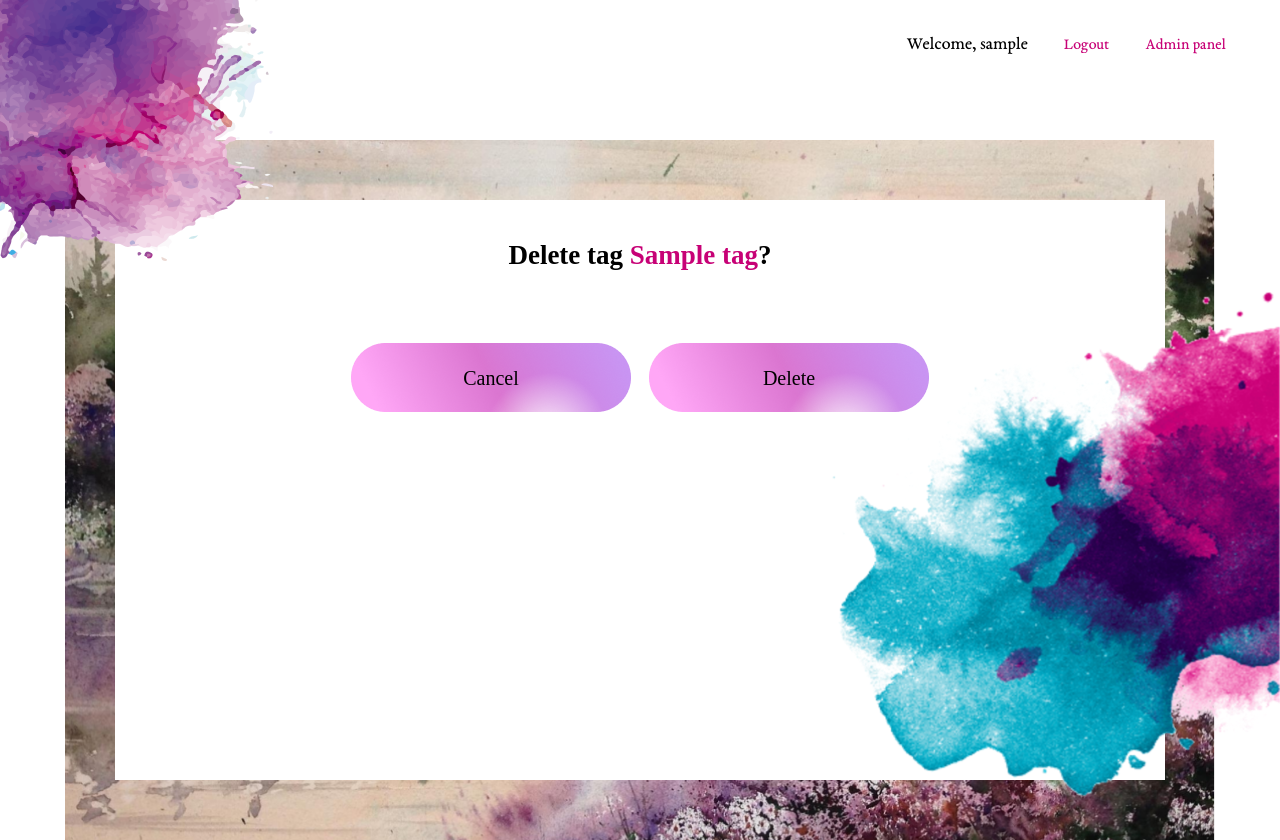
After one commit to DaniilOlivo/artist-references, a Django app: page /references/tags/delete/1/ in a window 1280 px wide. The commit adds this page. Run offline with Django 5.2, Linux system fonts and the light colour scheme; a user stored in the database is signed in; tables that the repository leaves empty hold one stand-in row (values such as "Sample post"); some web fonts are replaced.

Commit message:
Add delete page tag

```diff
--- /dev/null
+++ b/references/templates/references/delete_tag.html
@@ -0,0 +1,22 @@
+{% extends "layout.html" %}
+
+{% block title %}Artist References. Delete tag{% endblock title %}
+
+{% block main %}
+    <div class="form-page">
+        <h2 class="form-page__title">
+            Delete tag <span class="form-page__selection">{{ object }}</span>?
+        </h2>
+
+        <form method="post" class="form-page__form">
+            {% csrf_token %}
+            <div class="form__panel">
+                <a href="{% url "tags" %}" class="btn-main btn-main_a">Cancel</a>
+                <input
+                    type="submit"
+                    value="Delete"
+                    class="btn-main">
+            </div>
+        </form>
+    </div>
+{% endblock main %}
--- a/references/templates/references/list_tags.html
+++ b/references/templates/references/list_tags.html
@@ -23,7 +23,7 @@
                             <img src="{% static "img/edit.png" %}" alt="edit">
                         </a>
 
-                        <a href="" class="icon icon_delete">
+                        <a href="{% url "delete_tag" tag.id %}" class="icon icon_delete">
                             <img src="{% static "img/delete.png" %}" alt="delete">
                         </a>
                     </div>
--- a/references/urls.py
+++ b/references/urls.py
@@ -9,5 +9,6 @@ urlpatterns = [
     path("tags/list", ListTagsView.as_view(), name="tags"),
     path("tags/create/", CreateTagView.as_view(), name="create_tag"),
     path("tags/edit/<int:pk>/", UpdateTagView.as_view(), name="edit_tag"),
+    path("tags/delete/<int:pk>/", DeleteTagView.as_view(), name="delete_tag"),
     path("", IndexView.as_view(), name="index"),
 ]
--- a/references/views.py
+++ b/references/views.py
@@ -92,3 +92,10 @@ class UpdateTagView(LoginRequiredMixin, UpdateView):
 
     def get_success_url(self):
         return reverse("tags")
+
+class DeleteTagView(LoginRequiredMixin, DeleteView):
+    model = Tag
+    template_name = "references/delete_tag.html"
+
+    def get_success_url(self):
+        return reverse("tags")
--- a/static/css/form.css
+++ b/static/css/form.css
@@ -41,3 +41,7 @@
     align-items: center;
     margin-top: 1em;
 }
+
+.form-page__selection {
+    color: #C70176;
+}
```
